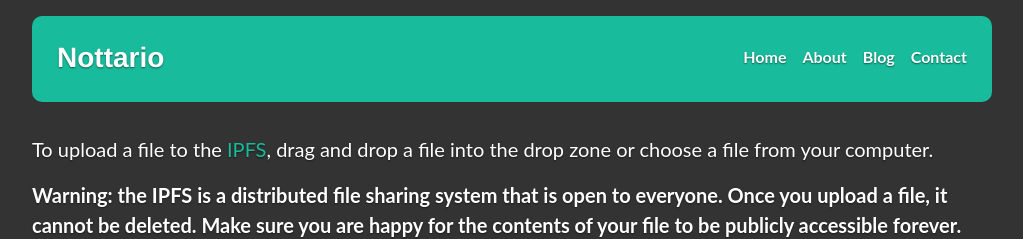
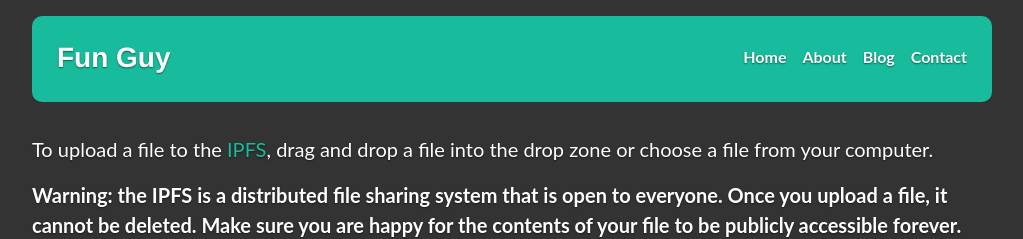
Before and after one commit to danmermel/funguyfront, a Jekyll site: the page built from upload.html, in a window 1280 px wide. Shown: the top 239 px of the page, without its empty margins (128-1151 px from the left). Built offline with Jekyll 4.4.1, drawn with Linux system fonts in a browser that asks for light colours; nearby versions of some CDN libraries.

Commit message:
clear out config

```diff
--- a/_config.yml
+++ b/_config.yml
@@ -13,15 +13,10 @@
 # you will see them accessed via {{ site.title }}, {{ site.email }}, and so on.
 # You can create any custom variable you would like, and they will be accessible
 # in the templates via {{ site.myvariable }}.
-host: 0.0.0.0
-title: Nottario
+
+title: Fun Guy
 baseurl: /funguyfront
-email: your-email@example.com
-twitter: "@nottar_io"
-success_url: https://nottar.io/success.html
-error_url: https://nottar.io/error.html
 upload_url: https://tdf6krcvy7.execute-api.eu-west-1.amazonaws.com/prod/s3upload
-ipfs_check: https://u0w7zfpnti.execute-api.eu-west-1.amazonaws.com/prod/nottarioFiatipfsCheck
 
 
 theme: jekyll-theme-minimal
```
